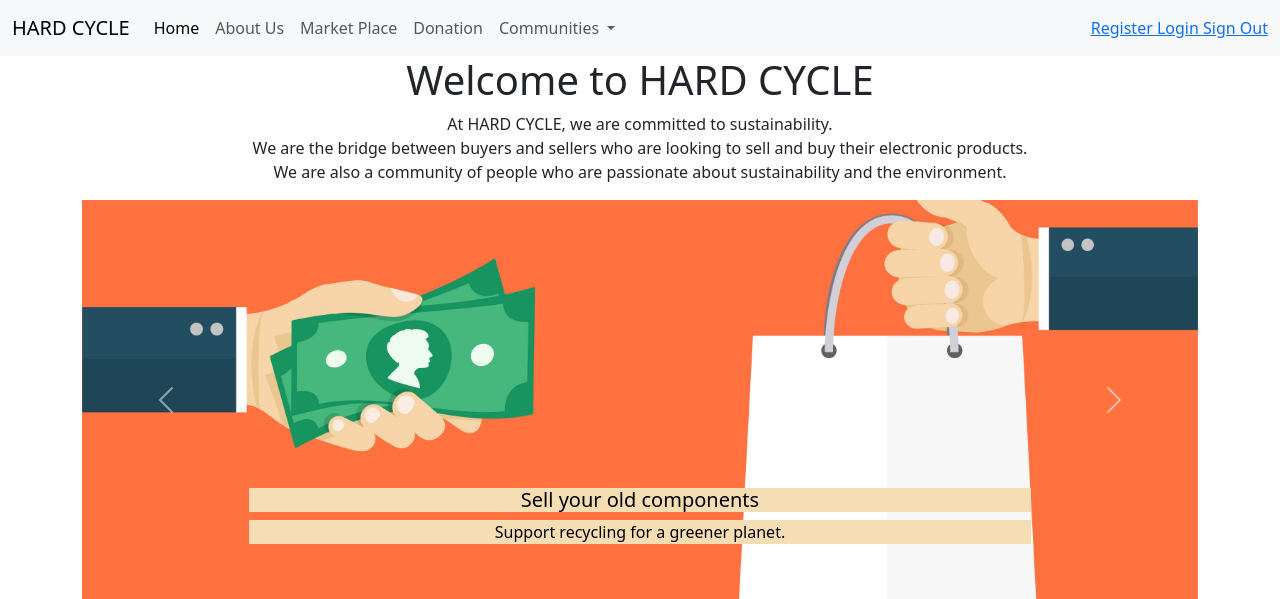
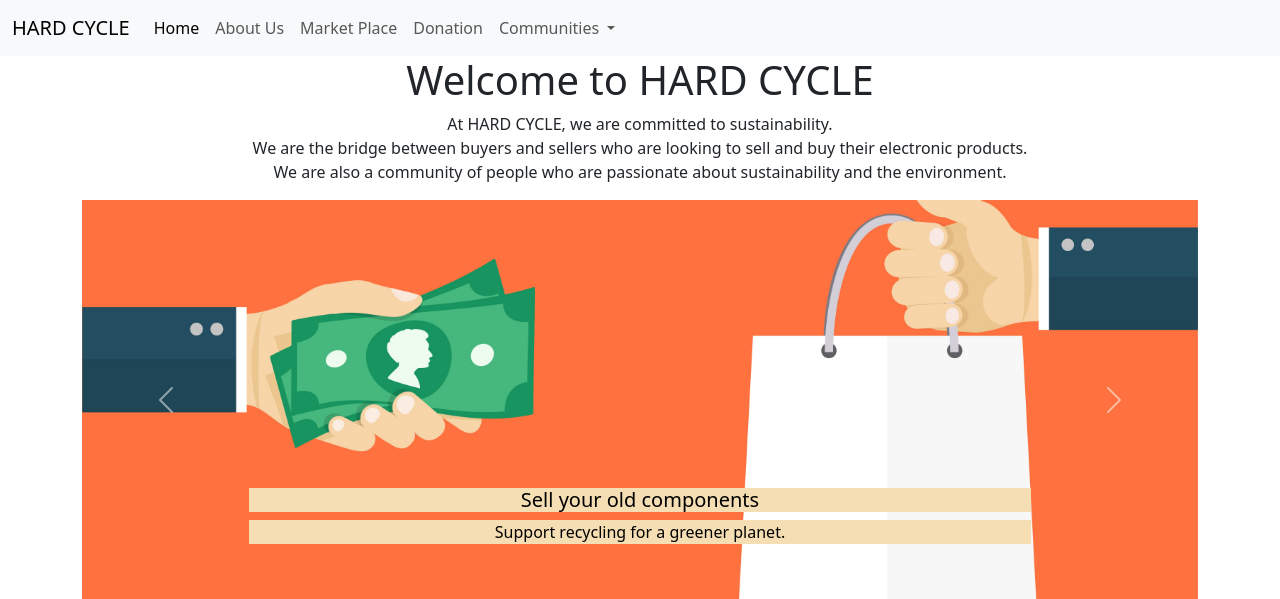
Before and after one commit to harounmaleriado/WAD2, a Spring Boot app: page /homepage.html in a window 1280 px wide. Shown: the top 599 px of the page. Run offline with Spring Boot 4, Linux system fonts and the light colour scheme; style sheets or scripts are compiled from the project's sources; some libraries are stand-ins or nearby versions.

Commit message:
update login and nav

```diff
--- a/SpringBoot/src/main/resources/static/homepage.html
+++ b/SpringBoot/src/main/resources/static/homepage.html
@@ -61,18 +61,19 @@
                 </ul>
               </li>
             </ul>
-          </div>
-          <div id="userAuth">
-            <a href="" data-toggle="modal" data-target="#Register">
-                Register
+            <div class="nav-item " id="userAuth">
+                <a href="" data-toggle="modal" data-target="#Register" class="logged-out" style="display:none">
+                    Register |
                 </a>
-            <a href="" data-toggle="modal" data-target="#Login">
-                Login
+                <a href="" data-toggle="modal" data-target="#Login" class="logged-out" style="display:none">
+                    Login |
                 </a>
-            <a href=""  display="hidden" id="signout">
+                <a href=""  display="hidden" id="signout" class="logged-in" style="display:none">
                     Sign Out
                 </a>
             </div>
+          </div>
+
         </div>
       </nav>
 
@@ -167,14 +178,14 @@
             </button>
             </div>
             <div class="modal-body">
-                <form id="login-form">
+                <form id="signinForm">
                 <div class="form-group">
-                    <label for="login-email">Email address</label>
-                    <input type="email" class="form-control" id="login-email" placeholder="Enter email" required>
+                    <label for="signinEmail">Email address</label>
+                    <input type="email" class="form-control" id="signinEmail" placeholder="Enter email" required>
                   </div>
                   <div class="form-group">
-                    <label for="login-password">Password</label>
-                    <input type="password" class="form-control" id="login-password" placeholder="Password" required>
+                    <label for="signinPassword">Password</label>
+                    <input type="password" class="form-control" id="signinPassword" placeholder="Password" required>
                   </div>
                   <a href="" data-toggle="modal" data-target="#Register" data-dismiss="modal">Don't have an account?</a>
             </div>
```
Also changed, not shown: other parts of SpringBoot/src/main/resources/static/homepage.html (+18 -7 lines), 1 other file. Lines whose indentation alone changed are shown as unchanged.
